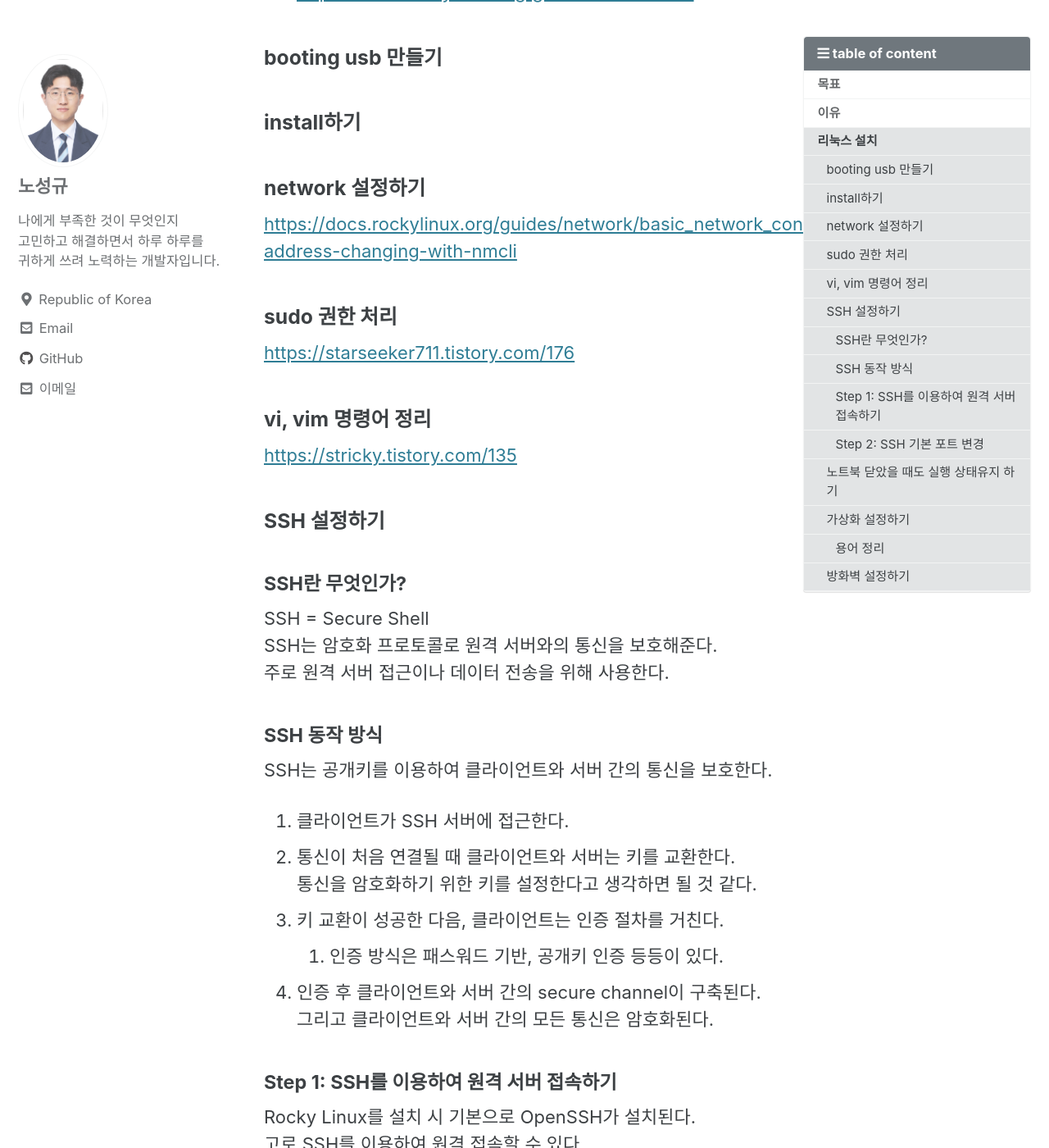
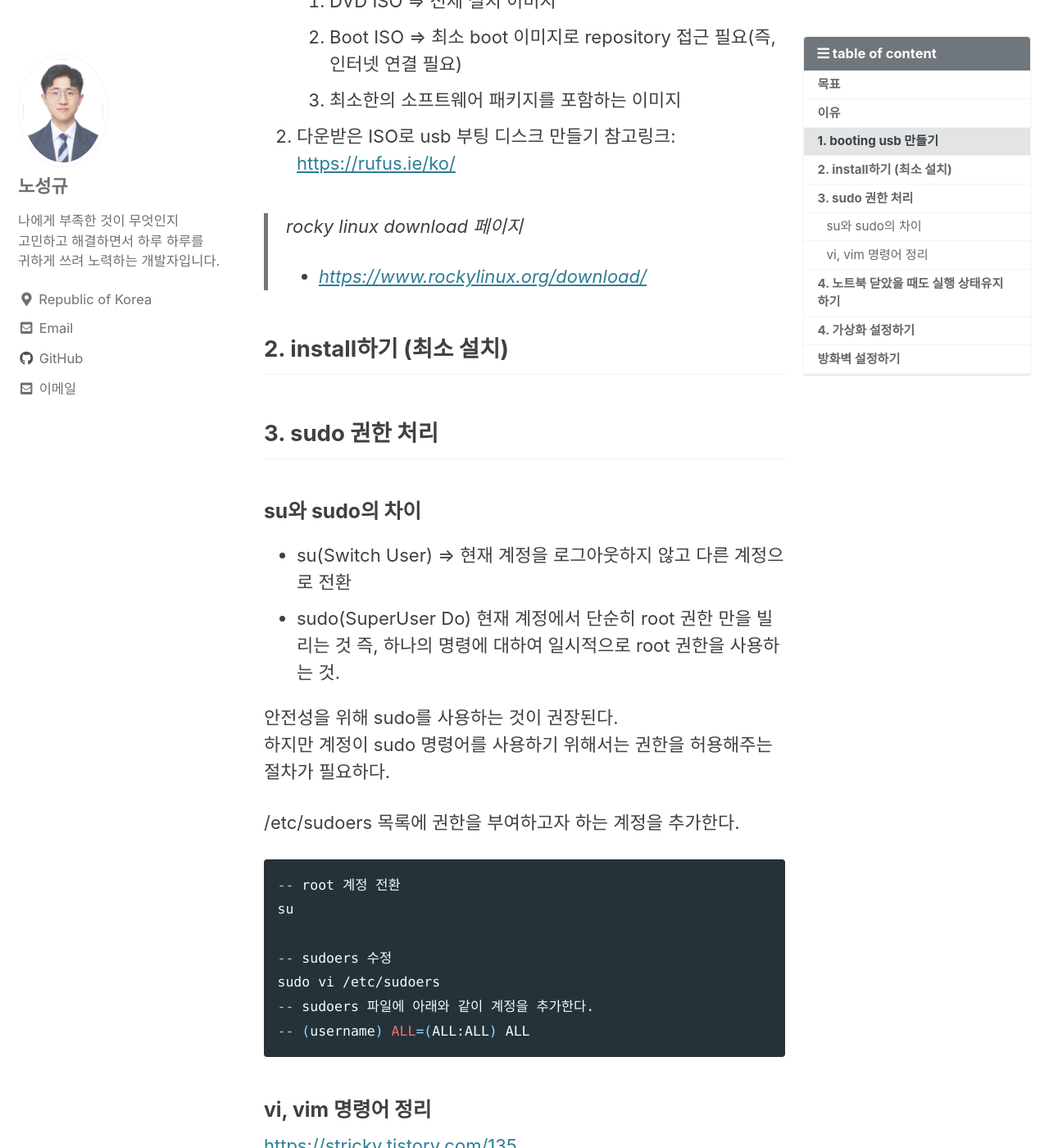
Before and after one commit to nsnnsn12/nsnnsn12.github.io, a Jekyll site: the page built from _til/linux/linux-1.md, in a window 1280 px wide and 1400 px high, scrolled down 1019 px. Shown: the whole window at 82% size. Built offline with Jekyll 4.4.1, drawn with Linux system fonts in a browser that asks for light colours; cached includes are drawn as plain includes; some of the changed text lies outside the part shown.

Commit message:
리눅스 설치 포스트 내용 수정

````diff
--- a/_til/linux/linux-1.md
+++ b/_til/linux/linux-1.md
@@ -19,136 +19,60 @@ toc_sticky: true # 마우스 스크롤과 함께 내려갈 것인지 설정
 ## 목표
 
 1. 남는 노트북을 Linux 서버로 사용한다.
-2. 해당 서버에 CICD 파이프라인을 구축한다.
-3. 해당 서버에 Vs code server를 구축한다.
 
 ## 이유
 
 1. Cloud로 넘어가기 전에 실제 서버를 구축해봄으로 경험을 쌓는다.
 2. 노트북이 남는다.
 3. 네트워크 공부를 실전적으로 하고 싶다.
-4. Vscode server를 이용하여 원격 개발 환경을 구축하고 싶다.
-
-## 리눅스 설치
+4. Cloud는 돈이 든다.
 
 > 참고 자료
 
 - <https://docs.rockylinux.org/guides/installation/>
 
-### booting usb 만들기
+## 1. booting usb 만들기
 
-### install하기
+1. ISO 다운받기
+    1. DVD ISO => 전체 설치 이미지
+    2. Boot ISO => 최소 boot 이미지로 repository 접근 필요(즉, 인터넷 연결 필요)
+    3. 최소한의 소프트웨어 패키지를 포함하는 이미지
+2. 다운받은 ISO로 usb 부팅 디스크 만들기
+    참고링크: <https://rufus.ie/ko/>
 
-### network 설정하기
+> rocky linux download 페이지
+- <https://www.rockylinux.org/download/>
 
-<https://docs.rockylinux.org/guides/network/basic_network_configuration/#ip-address-changing-with-nmcli>
+## 2. install하기 (최소 설치)
 
-### sudo 권한 처리
-<https://starseeker711.tistory.com/176>
+## 3. sudo 권한 처리
+
+### su와 sudo의 차이
+
+- su(Switch User) => 현재 계정을 로그아웃하지 않고 다른 계정으로 전환
+- sudo(SuperUser Do)
+    현재 계정에서 단순히 root 권한 만을 빌리는 것
+    즉, 하나의 명령에 대하여 일시적으로 root 권한을 사용하는 것.
+
+안전성을 위해 sudo를 사용하는 것이 권장된다.
+하지만 계정이 sudo 명령어를 사용하기 위해서는 권한을 허용해주는 절차가 필요하다.
+
+/etc/sudoers 목록에 권한을 부여하고자 하는 계정을 추가한다.
+```bash
+-- root 계정 전환
+su
+
+-- sudoers 수정
+sudo vi /etc/sudoers
+-- sudoers 파일에 아래와 같이 계정을 추가한다.
+-- (username) ALL=(ALL:ALL) ALL
+```
 
 ### vi, vim 명령어 정리
+
 <https://stricky.tistory.com/135>
 
-### SSH 설정하기
-
-#### SSH란 무엇인가?
-
-SSH = Secure Shell
-SSH는 암호화 프로토콜로 원격 서버와의 통신을 보호해준다.
-주로 원격 서버 접근이나 데이터 전송을 위해 사용한다.
-
-#### SSH 동작 방식
-
-SSH는 공개키를 이용하여 클라이언트와 서버 간의 통신을 보호한다.
-
-1. 클라이언트가 SSH 서버에 접근한다.
-2. 통신이 처음 연결될 때 클라이언트와 서버는 키를 교환한다.
-    통신을 암호화하기 위한 키를 설정한다고 생각하면 될 것 같다.
-3. 키 교환이 성공한 다음, 클라이언트는 인증 절차를 거친다.
-   1.  인증 방식은 패스워드 기반, 공개키 인증 등등이 있다.
-4.  인증 후 클라이언트와 서버 간의 secure channel이 구축된다.
-    그리고 클라이언트와 서버 간의 모든 통신은 암호화된다.
-
-#### Step 1: SSH를 이용하여 원격 서버 접속하기
-
-Rocky Linux를 설치 시 기본으로 OpenSSH가 설치된다.
-고로 SSH를 이용하여 원격 접속할 수 있다.
-
-SSH 원격 접속을 위해 SSH client가 필요하다.
-나는 윈도우에서 SSH 원격 접속을 하기 위해 MobaXterm을 사용하였다.
-
-- 터미널을 이용한 SSH 접근하는 방법
-
-``` bash
-ssh username@server_ip_address
--- username: 접근하고자 하는 계정
--- servier_ip_address: 접근하고자 하는 서버 IP
-```
-
-- MobaXterm을 이용한 SSH 접근 방법
-
-![MobaXterm](/assets/images/linux/ssh1.png "MobaXterm을 이용한 SSH 접근 방법")
-
-#### Step 2: SSH 기본 포트 변경
-
-22번 port는 SSH 기본 포트로 잘 알려져 있으므로 변경하는 것이 좋다.
-
-1 설정 파일 변경 전 백업을 위해 복사본 만들기
-
-``` bash
-sudo cp /etc/ssh/sshd_config /etc/ssh/sshd_config_backup
-```
-
-2 SSH 설정 파일 내의 포트 변경하기
-
-``` bash
-sudo sudo vi /etc/ssh/sshd_config
-```
-
-![Modify SSH Port](/assets/images/linux/ssh2.png "SSH 포트 변경")
-
-3 SELinux에서 SSH 포트 변경하기
-
-SELinux 설정을 변경하기 위해 semanage command가 설치되어 있는지 확인
-
-``` bash
-yum provides /usr/sbin/semanage
-```
-
-semanage를 이용하여 SSH 포트 변경
-
-``` bash
-sudo semanage port -a -t ssh_port_t -p tcp 원하는_포트_번호
-```
-
-4 방화벽 설정
-
-``` bash
-sudo firewall-cmd –-zone=public –-add-port=SSH_포트/tcp –-permanent
-```
-
-5 방화벽 재실행
-
-```bash
-sudo firewall-cmd –-reload
-```
-
-6 SSH 재실행
-
-```bash
-sudo systemctl restart sshd
-```
-
-7 새로운 포트로 SSH 접근 확인
-
-```bash
-ssh -p 설정한_SSH_PORT username@server_ip_address
-```
-
->참고자료
-<https://jumpcloud.com/blog/how-to-configure-secure-ssh-server-rocky-linux>
-
-### 노트북 닫았을 때도 실행 상태유지 하기
+## 4. 노트북 닫았을 때도 실행 상태유지 하기
 
 ```bash
 -- 관련 config 설정 수정
@@ -165,7 +89,8 @@ HandleLidSwitch=ignore
 systemctl restart systemd-logind.service
 ```
 
-### 가상화 설정하기
+
+## 4. 가상화 설정하기
 
 ![Modify SSH Port](/assets/images/linux/ssh2.png "SSH 포트 변경")
 
@@ -174,11 +99,4 @@ systemctl restart systemd-logind.service
 <https://docs.redhat.com/en/documentation/red_hat_enterprise_linux/9/html/configuring_and_managing_virtualization/configuring-virtual-machine-network-connections_configuring-and-managing-virtualization>
 <https://docs.redhat.com/en/documentation/red_hat_enterprise_linux/9/html/configuring_and_managing_networking/configuring-a-network-bridge_configuring-and-managing-networking#configuring-a-network-bridge-by-using-nmcli_configuring-a-network-bridge>
 
-#### 용어 정리
-
-- 인바운드와 아웃바운드
-  - 트래픽에 네트워크 간에 이동하는 방향을 의미
-    인바운드: 트래픽이 들어오는 것(요청받는 것)
-    아웃바운드: 트래픽이 나가는 것(요청하는 것)
-
-### 방화벽 설정하기
+## 방화벽 설정하기
````
